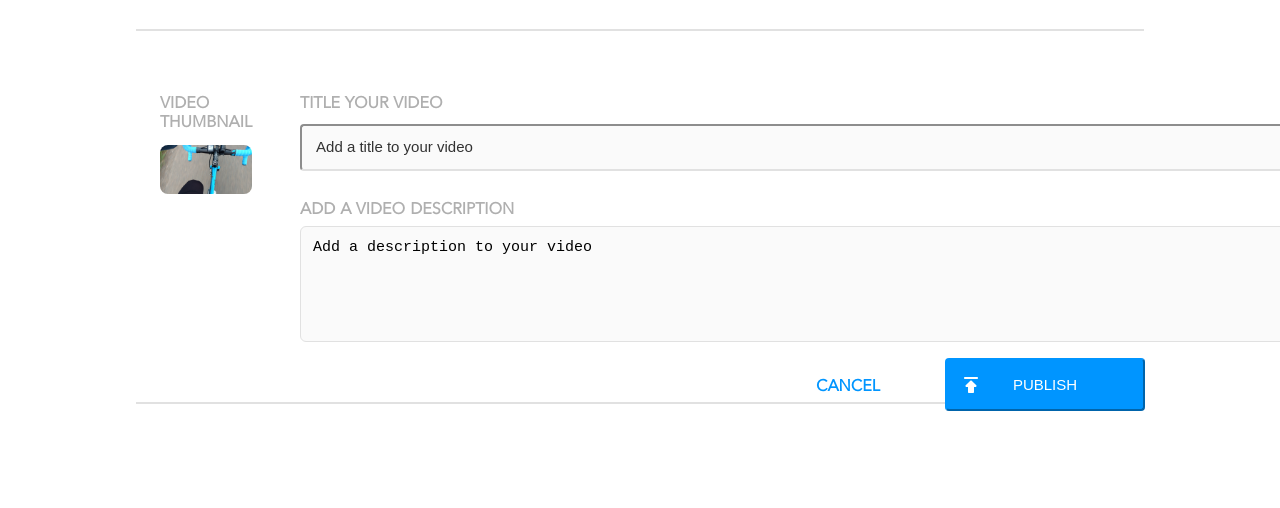
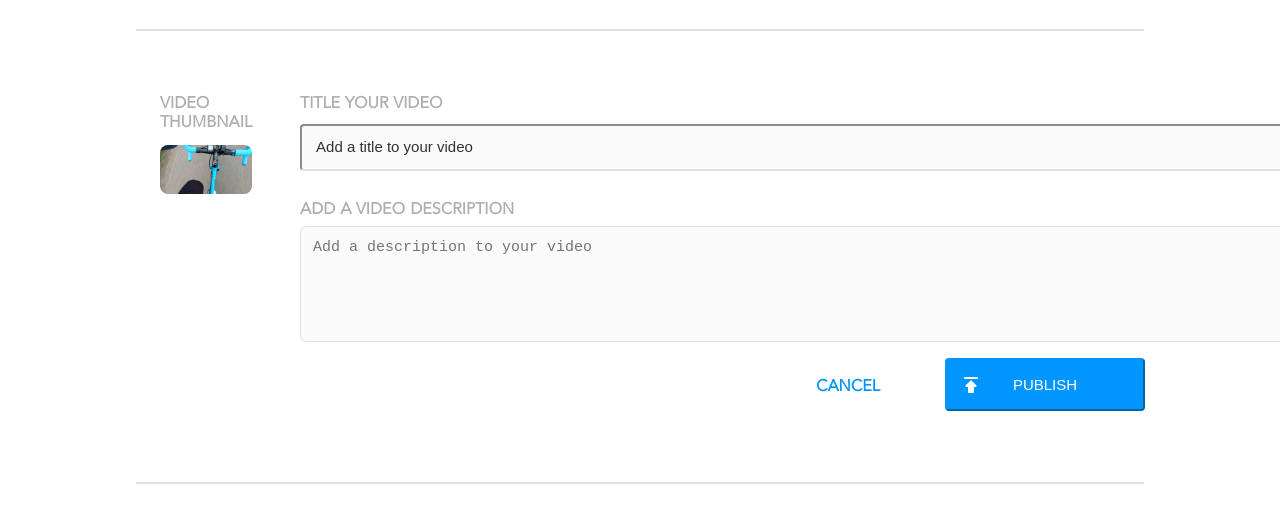
Before and after one commit to AlirezaEntessari/alireza-entessari-brainflix, a React (Create React App) app: page /upload in a window 1280 px wide. Shown: the part 273-781 px from the top of the page. Built offline with nearby package versions, Linux system fonts and the light colour scheme.

Commit message:
tried to figure out upload functionality

```diff
--- a/src/components/Hero/Hero.js
+++ b/src/components/Hero/Hero.js
@@ -1,6 +1,7 @@
 import './Hero.scss'
 
 const Hero = ( { image } ) => {
+    console.log(image);
     return (
         <>
             <div className="hero">
--- a/src/components/Sidebar/Sidebar.js
+++ b/src/components/Sidebar/Sidebar.js
@@ -7,7 +7,8 @@ const Sidebar = () => {
 
     const [allVideos, setAllVideos] = useState([]);
 
-    const baseApiUrl = "https://project-2-api.herokuapp.com";
+    // const baseApiUrl = "https://project-2-api.herokuapp.com";
+    const baseApiUrl = "http://localhost:8080";
     const apiKey = "62b73dce-4cc3-4a46-88f6-f8146e4b7a2f";
 
     useEffect(() => {
@@ -34,7 +35,7 @@ const Sidebar = () => {
                     return (
                         <Link className='sidebar__link' to={`/videos/${video.id}`}>
                             <div className="sidebar__container">
-                                <img className="sidebar__image" src={video.image} alt={video.title} />
+                                <img className="sidebar__image" src={`${baseApiUrl}/${video.image}`} alt={video.title} />
                                 <h3 className="sidebar__title">{video.title} <span className='sidebar__author'>{video.channel}</span></h3>
                             </div>
                         </Link>
--- a/src/components/Upload/Upload.js
+++ b/src/components/Upload/Upload.js
@@ -1,7 +1,36 @@
 import './Upload.scss'
 import Thumbnail from '../../assets/images/Images/Upload-video-preview.jpg'
+import { useState } from 'react';
+import axios from 'axios';
+import { useNavigate } from 'react-router-dom';
 
 export const Upload = () => {
+
+    const [ myFormData, setMyFormData ] = useState({});
+
+    const handleAllChanges = (event) => {
+      setMyFormData({...myFormData, [event.target.name]: event.target.value});
+    }
+
+    const navigate = useNavigate();
+
+    const baseApiUrl = "http://localhost:8080";
+
+    const handleSubmit = async (e) => {
+
+        e.preventDefault();
+
+        try {
+            const response = await axios.post(`${baseApiUrl}/videos `, {...myFormData, channel: "Mohan Muruge"});
+            // navigate(`/videos/${response.data.id}`);
+            navigate(`/`);
+            console.log(`/videos/${response.data.id}`);
+            console.log(response.data.id);
+        }catch(error) {
+            console.log(error);
+        }
+
+    }
 
     return (
         <>
@@ -12,12 +41,16 @@ export const Upload = () => {
                         <p className='upload__thumbnail--label'>VIDEO THUMBNAIL</p>
                         <img className='upload__thumbnail--image' src={ Thumbnail } alt="Video Thumbnail" />
                     </div>
-                    <div className="upload__inputs--container">
+                    <form onSubmit={handleSubmit} className="upload__inputs--container">
                         <label className='upload__label' htmlFor="upload__input">TITLE YOUR VIDEO</label>
-                        <input type="text" id="upload__input"  className='upload__input' placeholder='Add a title to your video' />
+                        <input onChange={handleAllChanges} type="text" name="title" value={myFormData.title} id="upload__input"  className='upload__input' placeholder='Add a title to your video' />
                         <label className='upload__description--label' htmlFor="upload__description">ADD A VIDEO DESCRIPTION</label>
-                        <textarea className='upload__description' id="upload__description" cols="30" rows="10">Add a description to your video</textarea>
-                    </div>
+                        <textarea onChange={handleAllChanges} name="description" value={myFormData.description} className='upload__description' id="upload__description" cols="30" rows="10" placeholder='Add a description to your video'></textarea>
+                        <div className="footer">
+                            <button className='footer__button'>PUBLISH</button>
+                            <p className='footer__text'>CANCEL</p>
+                        </div>
+                    </form>
                 </div>
             </div>
 
--- a/src/components/Upload/Upload.scss
+++ b/src/components/Upload/Upload.scss
@@ -80,6 +80,36 @@
 
 }
 
+.footer {
+
+    padding-left: 1.5rem;
+    padding-right: 1.5rem;
+    padding-top: 1.5rem;
+
+    &__button {
+        background-color: $brainflix-blue;
+        color: $brainflix-white;
+        width: 99%;
+        border-radius: 4px;
+        padding: 1rem;
+        border-color: $brainflix-blue;
+        font-size: .9375rem;
+        font-weight: 500;
+        margin-bottom: 2.25rem;
+        background-image: url("../../assets/icons/Icons/publish.svg");
+        background-repeat: no-repeat;
+        background-position: 0.75rem;
+    }
+
+    &__text {
+        color: $brainflix-blue;
+        font-weight: 700;
+        text-align: center;
+        margin-bottom: 2.25rem;
+    }
+
+}
+
 @include tablet {
 
     .upload {
@@ -122,6 +152,28 @@
             margin-bottom: 1.75rem;
             height: 5.625rem;
             width: 100%;
+        }
+
+
+    }
+
+    .footer {
+
+        padding-top: 1rem;
+        padding-bottom: 4rem;
+
+
+
+        &__button {
+            width: 25%;
+            position: absolute;
+            right: 2.5rem;
+        }
+
+        &__text {
+            margin-bottom: 0;
+            margin-left: 8rem;
+            margin-top: 1.125rem;
         }
 
 
@@ -171,4 +223,20 @@
 
     }
 
+    .footer {
+
+        &__button {
+            width: 12.5rem;
+            bottom: 5rem;
+            right: 8.4375rem;
+        }
+
+        &__text {
+            position: absolute;
+            bottom: 8.125rem;
+            right: 25rem;
+        }
+
+    }
+
 }
--- a/src/components/UploadFooter/UploadFooter.scss
+++ b/src/components/UploadFooter/UploadFooter.scss
@@ -74,8 +74,6 @@
             right: 25rem;
         }
 
-
-
     }
 
 
--- a/src/pages/HomePage/HomePage.js
+++ b/src/pages/HomePage/HomePage.js
@@ -22,14 +22,17 @@ export function HomePage() {
 
   const [currentVideo, setCurrentVideo] = useState({});
 
-  const baseApiUrl = "https://project-2-api.herokuapp.com";
+  // const baseApiUrl = "https://project-2-api.herokuapp.com";
+  const baseApiUrl = "http://localhost:8080";
   const apiKey = "62b73dce-4cc3-4a46-88f6-f8146e4b7a2f";
 
 
   useEffect(() => {
     const getComments = async () => {
       try{
+          console.log(videoId);
           const response = await axios.get(`${baseApiUrl}/videos/${videoId || '84e96018-4022-434e-80bf-000ce4cd12b8'}?api_key=${apiKey}`);
+          console.log(response.data);
           setCurrentVideo(response.data);
       } catch(error){
           console.log(error);
@@ -41,12 +44,13 @@ export function HomePage() {
   }, [videoId])
 
 
-
+  console.log(`${baseApiUrl}/${currentVideo.image}`);
 
   return (
     <>
       <Header />
-      <Hero image={currentVideo.image} />
+      {/* <Hero image={currentVideo.image} /> */}
+      <Hero image={`${baseApiUrl}/${currentVideo.image}`} />
       <div className="App__container">
         <div className="App__subcontainer">
           <Description videoDetails={currentVideo} />
--- a/src/pages/UploadPage/UploadPage.js
+++ b/src/pages/UploadPage/UploadPage.js
@@ -8,7 +8,7 @@ export function UploadPage() {
         <>
             <Header />
             <Upload />
-            <UploadFooter />
+            {/* <UploadFooter /> */}
 
         </>
 
```
